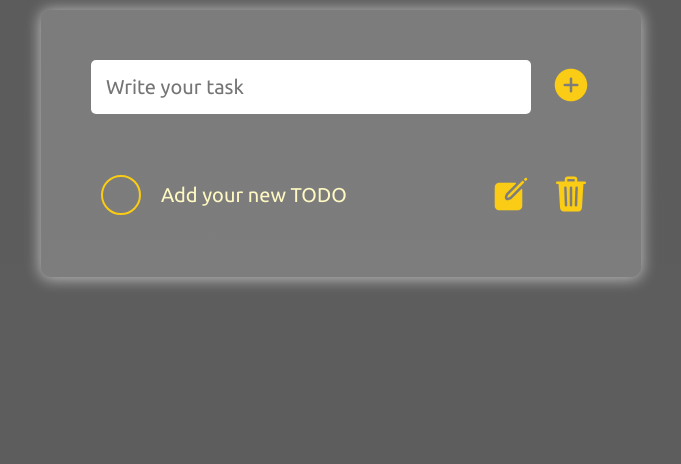
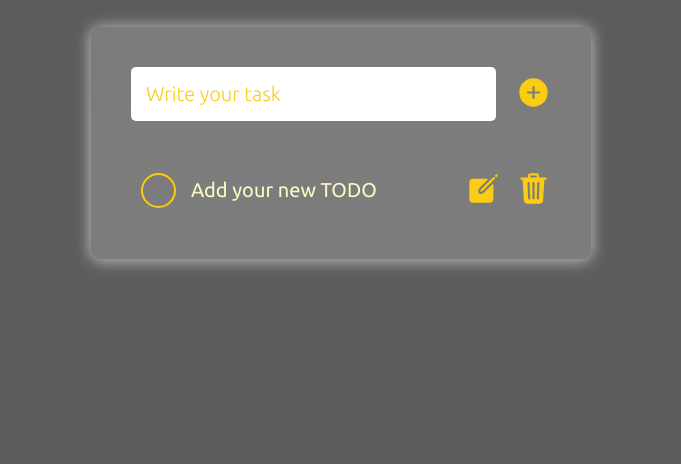
Before and after one commit to SkAliya/JAVASCRIPT-PROJECTS, a website: page Project-1/index.html in a window 1280 px wide. Shown: the part 336-800 px from the top of the page, without its empty margins (299-980 px from the left). Drawn offline with nearby package versions, Linux system fonts and the light colour scheme; files that its build step writes are made by us from their sources.

Commit message:
:tada:Project-1

```diff
--- a/Project-1/sass/component.scss
+++ b/Project-1/sass/component.scss
@@ -9,18 +9,18 @@ h1 {
   }
 }
 #form {
-  width: 60rem;
+  width: 50rem;
   font-size: 2rem;
   background-color: rgba(198, 198, 198, 0.301);
   border-radius: 1rem;
-  padding: 5rem;
+  padding: 4rem;
   box-shadow: 0 0.1rem 1.5rem 0.1rem rgba(253, 254, 253, 0.603);
   @media only screen and (max-width: var1.$bp-small) {
-    max-width: 50rem;
-    padding: 4rem;
+    max-width: 40rem;
+    padding: 3rem;
   }
   @media only screen and (max-width: var1.$bp-smaller) {
-    max-width: 40rem;
+    max-width: 30rem;
     padding: 2rem;
   }
 }
@@ -35,6 +35,13 @@ input[type="text"] {
     padding: 1rem;
   }
 }
+input::placeholder {
+  font-size: 2rem;
+  font-weight: 100;
+}
+::-webkit-input-placeholder {
+  color: var(--primary-color-1);
+}
 input:focus {
   outline-color: var(--primary-color-1);
 }
@@ -42,10 +49,10 @@ input:focus {
   display: flex;
   gap: 2rem;
   align-items: center;
-  margin-bottom: 5rem;
+  margin-bottom: 4rem;
 }
 .icon {
-  font-size: 4rem;
+  font-size: 3.5rem;
   color: var(--primary-color-1);
   @media only screen and (max-width: var1.$bp-smaller) {
     font-size: 3rem;
@@ -64,7 +71,7 @@ input:focus {
   &__item {
     display: flex;
     align-items: center;
-    gap: 2rem;
+    gap: 1.5rem;
     padding: 1rem 0 1rem 1rem;
     position: relative;
     border-radius: 1rem;
@@ -83,8 +90,8 @@ input:focus {
   }
 
   &__btn {
-    width: 4rem;
-    height: 4rem;
+    width: 3.5rem;
+    height: 3.5rem;
     border-radius: 50rem;
     background: none;
     border: 2px solid var(--primary-color-1);
```
Also changed, not shown: README.md.
